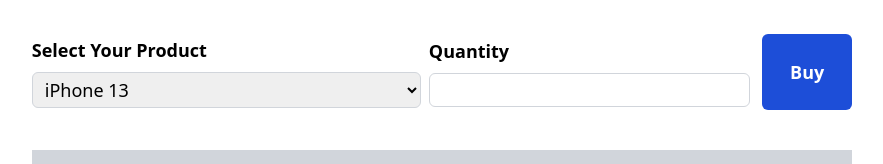
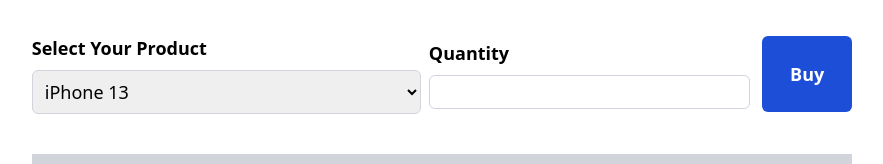
Before and after one commit to K2P4/Invoice-App, a React (Vite) app: page / in a window 1280 px wide. Shown: the part 126-290 px from the top of the page, without its empty margins (198-1081 px from the left). Built offline with nearby package versions, Linux system fonts and the light colour scheme.

Commit message:
Update Add.jsx

```diff
--- a/src/components/Add.jsx
+++ b/src/components/Add.jsx
@@ -44,7 +44,7 @@ const Add = () => {
 				<select
 					name="App"
 					ref={idRef}
-					className="w-full  mt-2 border border-gray-300 px-1 py-1 text-black text-sm rounded-md sm:px-2  sm:text-lg  "
+					className="w-full  mt-2 border border-gray-300 px-1 py-2 text-black text-sm rounded-md sm:px-2  sm:text-lg  "
 					id="">
 					{product.map(({ id, name }) => (
 						<option key={id} value={id}>
```
